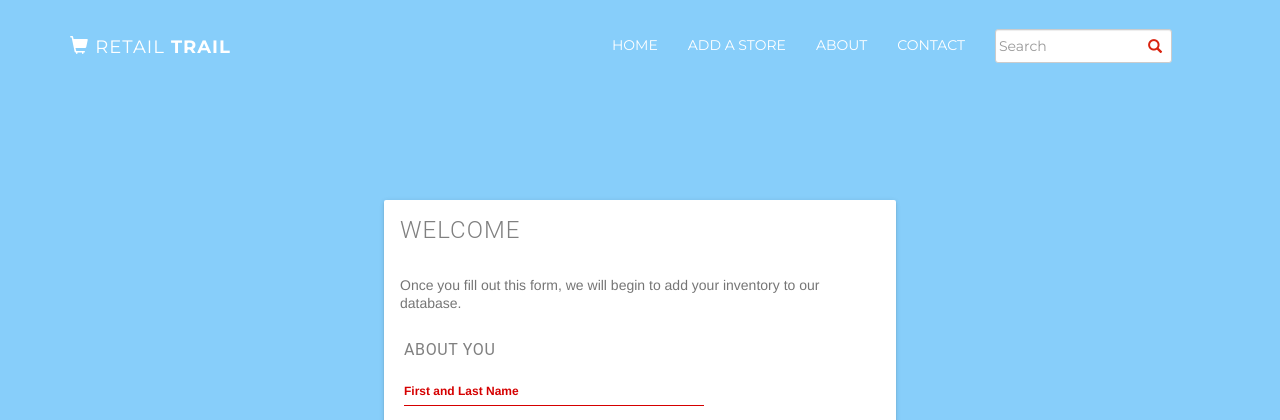
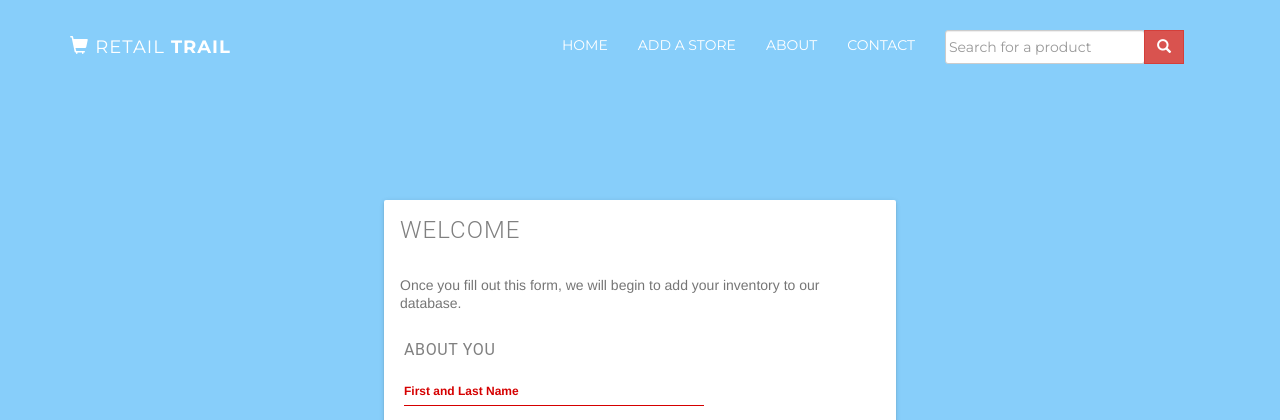
Before and after one commit to abagh0703/Find-Retail-Stores, a Flask app: page /addStore in a window 1280 px wide. Shown: the top 420 px of the page. Run offline with Flask 2, Linux system fonts and the light colour scheme; some libraries are stand-ins or nearby versions.

Commit message:
Added search to add store

```diff
--- a/app/templates/addStore.html
+++ b/app/templates/addStore.html
@@ -202,16 +202,26 @@
                     <a class="page-scroll" href="/index.html#contact">Contact</a>
                 </li>
                 <li>
-                    <a><div id="custom-search-input" style="width:200px;">
+                    <a><table><tr><td><div id="custom-search-input" style="width:200px;">
                         <div class="col-md-3 input-group" style="width:100%;margin-top:-6px;">
-                            <input type="text" class="search-query form-control" placeholder="Search" />
-                                <span class="input-group-btn">
-                                    <button class="btn btn-danger" type="button">
-                                        <span class=" glyphicon glyphicon-search"></span>
-                                    </button>
-                                </span>
+                            <form action="" method="post" id="searchForm">
+                                {{ searchForm.hidden_tag() }}
+                                {{ searchForm.searchBox(size=25, placeholder="Search for a product", class_="search-query form-control") }}
+                                <!--input type="text" class="search-query form-control" id="productSearch" name="prdouctSearch" placeholder="Search for a product" />-->
+                            </form>
                         </div>
-                    </div></a>
+                    </div>
+                    </td>
+                        <td>
+                            <span class="input-group-btn" style="width: 50px;">
+                            <button class="btn btn-danger" form="searchForm" type="submit" style="margin-top:-5px;">
+                                <span class=" glyphicon glyphicon-search"></span>
+                            </button>
+                        </span>
+                        </td>
+                    </tr>
+                    </table>
+                    </a>
                 </li>
             </ul>
         </div>
--- a/app/views.py
+++ b/app/views.py
@@ -6,8 +6,8 @@ import gspread
 #import gmInterface
 import json
 import config
-import csv
-from werkzeug.utils import secure_filename
+#import csv
+#from werkzeug.utils import secure_filename
 
 @app.route('/', methods=['GET', 'POST'])
 @app.route('/index', methods=['GET', 'POST'])
@@ -29,8 +29,16 @@ def index():
 @app.route('/addStore', methods=['GET','POST'])
 @app.route('/addStore.html', methods=['GET','POST'])
 def addStore():
+	searchForm = SearchForm()
 	form = AddStoreForm()
-	if form.validate_on_submit():
+	if searchForm.validate_on_submit() and searchForm.searchBox.data:
+		#do search stuff here
+		#flash("SEARCHING!!")
+		print "YOLO"
+		searchText = searchForm.searchBox.data
+		return redirect('/results/%s'%searchText)
+
+	elif form.validate_on_submit():
 		#flash("Thank you, your data has been submitted")
 		print "Thank you, your data has been submitted"
 
@@ -54,7 +62,7 @@ def addStore():
 
 			#check all other sheets to see if there are any changes
 			#if there are they are updated
-			update_all_sheets()
+			#update_all_sheets()
 			spreadSheet = gc.open_by_url(session["sheetURL"])
 			wks = spreadSheet.get_worksheet(0)
 			#if form.csvFile.filename != "":
@@ -101,6 +109,7 @@ def addStore():
 		#print "This didn't work"
 	return render_template('addStore.html',
 							form = form,
+							searchForm = searchForm,
 							errorMessage = "")
 
 @app.route('/results/<keyword>', methods=['GET', 'POST'])
```
Also changed, not shown: app.db, 1 other file.
